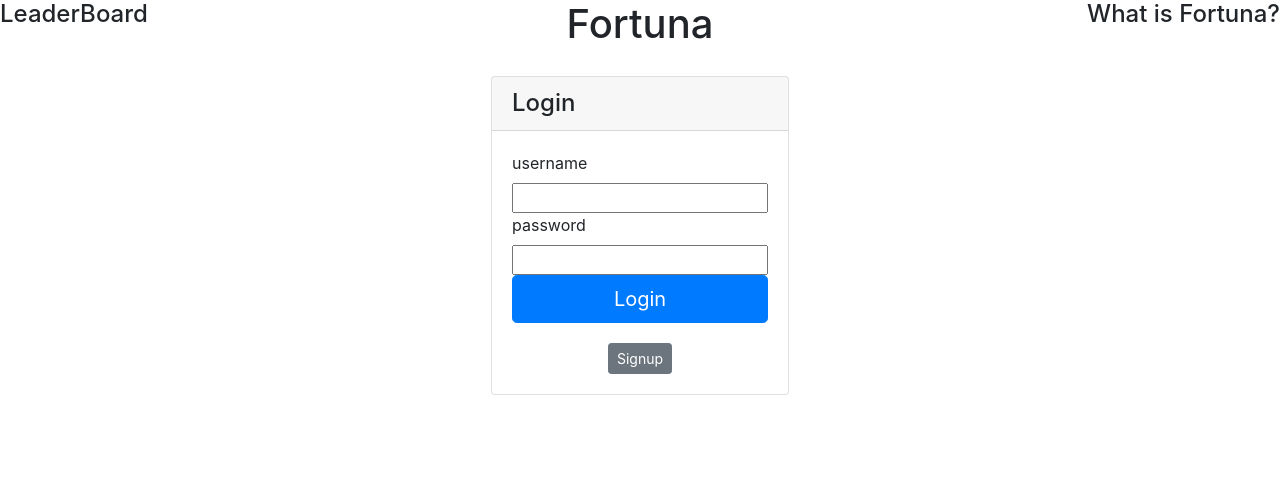
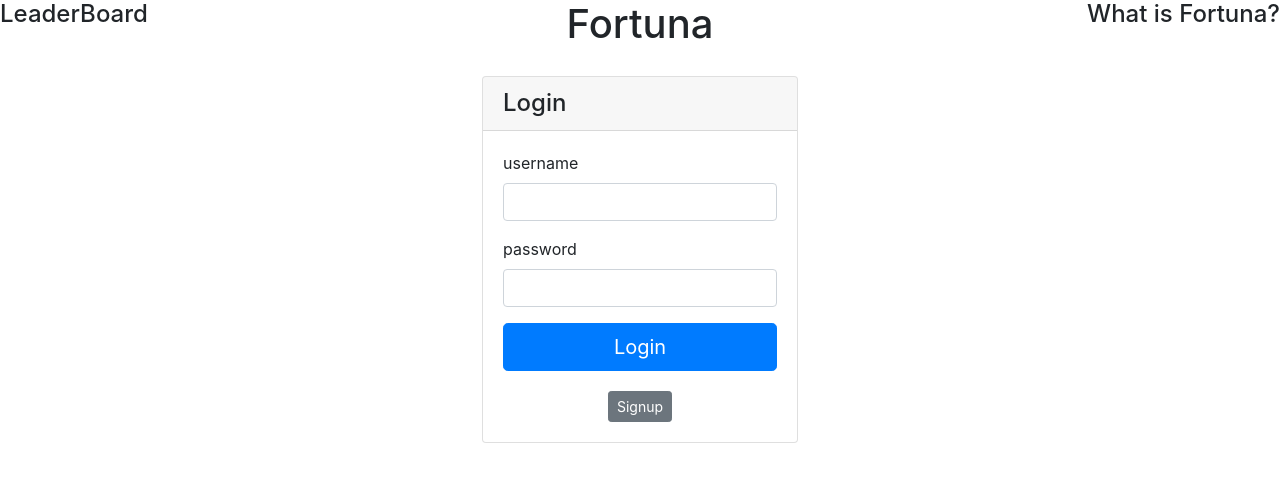
Before and after one commit to RickLeinecker/Fortuna, a React (Create React App) app in the folder fortuna/: page / in a window 1280 px wide. Shown: the top 482 px of the page. Built offline with nearby package versions, Linux system fonts and the light colour scheme; no server answers.

Commit message:
fixed errors iin mainMenu and Login

```diff
--- a/fortuna/src/login/Login.js
+++ b/fortuna/src/login/Login.js
@@ -77,22 +77,22 @@ class Login extends React.Component<Props,State> {
 									<form data-toggle="validator" role="form" method="post" action="#">
 										<div className="row">
 											<div className="col-md-12">
-												<div classname="form-group">
+												<div className="form-group">
 													<label>username</label>
-													<div classname="input-group">
-														<input type="text" classname="form-control" name="loginusername" value={this.state.username} onchange={e => this.setstate({ username: e.target.value })} />
+													<div className="input-group">
+														<input type="text" className="form-control" name="loginusername" value={this.state.userName} onChange={e => this.setState({ userName: e.target.value })} />
 													</div>
 												</div>
 											</div>
 										</div>
-										<div classname="row">
-											<div classname="col-md-12">
-												<div classname="form-group">
+										<div className="row">
+											<div className="col-md-12">
+												<div className="form-group">
 													<label>password</label>
-													<div classname="input-group">
-														<input type="password" name="loginpassword" classname="form-control"/>
+													<div className="input-group">
+														<input type="password" name="loginpassword" className="form-control"/>
 													</div>
-													<div classname="help-block with-errors text-danger"></div>
+													<div className="help-block with-errors text-danger"></div>
 												</div>
 											</div>
 										</div>
--- a/fortuna/src/mainmenu/MainMenu.js
+++ b/fortuna/src/mainmenu/MainMenu.js
@@ -11,35 +11,35 @@ class MainMenu extends React.Component<{||}> {
   render(): React.Node {
     return (
       <div id = "Parent">
-        <div class = "row styleForRow">
-          <div class = "col-md-4">
+        <div className = "row styleForRow">
+          <div className = "col-md-4">
             <Link to="/Login">
-              <button type="button" class="btn btn-secondary btn-lg">&lt;- Back to Login</button>
+              <button type="button" className="btn btn-secondary btn-lg">&lt;- Back to Login</button>
             </Link>
           </div>
-	  <h1 class = "col-md-4 text-center">Main Menu</h1>
+	  <h1 className = "col-md-4 text-center">Main Menu</h1>
 	</div>
- 	<div class="row styleForRow">
-	  <div class="col text-center">
-            <button type="button" class="btn btn-primary">Battle Arena</button>
+ 	<div className="row styleForRow">
+	  <div className="col text-center">
+            <button type="button" className="btn btn-primary">Battle Arena</button>
           </div>
         </div>
-        <div class="row styleForRow">
-	  <div class="col text-center">
-            <button type="button" class="btn btn-info">Training Arena</button>
+        <div className="row styleForRow">
+	  <div className="col text-center">
+            <button type="button" className="btn btn-info">Training Arena</button>
           </div>
         </div>
-        <div class="row styleForRow">
-	  <div class="col text-center">
+        <div className="row styleForRow">
+	  <div className="col text-center">
             <Link to="/Marketplace">
-              <button type="button" class="btn btn-info">Marketplace</button>
+              <button type="button" className="btn btn-info">Marketplace</button>
             </Link>
           </div>
         </div>
-        <div class="row styleForRow">
-	  <div class="col text-center">
+        <div className="row styleForRow">
+	  <div className="col text-center">
 	    <Link to="/Casus">
-	      <button type="button" class="btn btn-info">Armory</button>
+	      <button type="button" className="btn btn-info">Armory</button>
 	    </Link>
           </div>
         </div>
```
